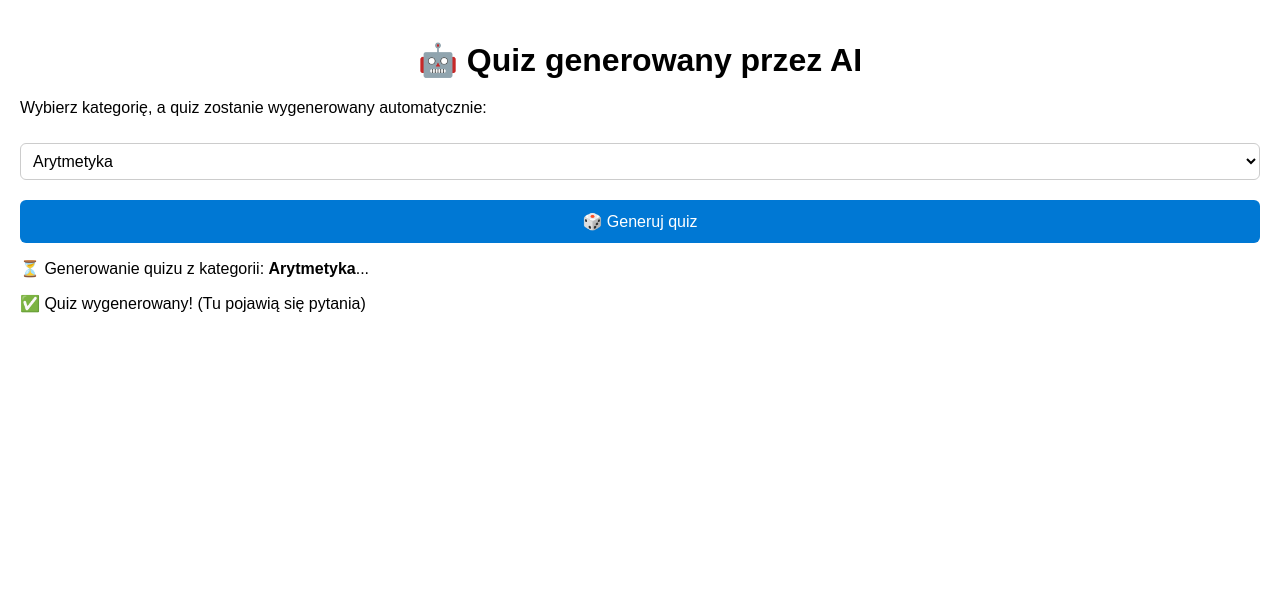
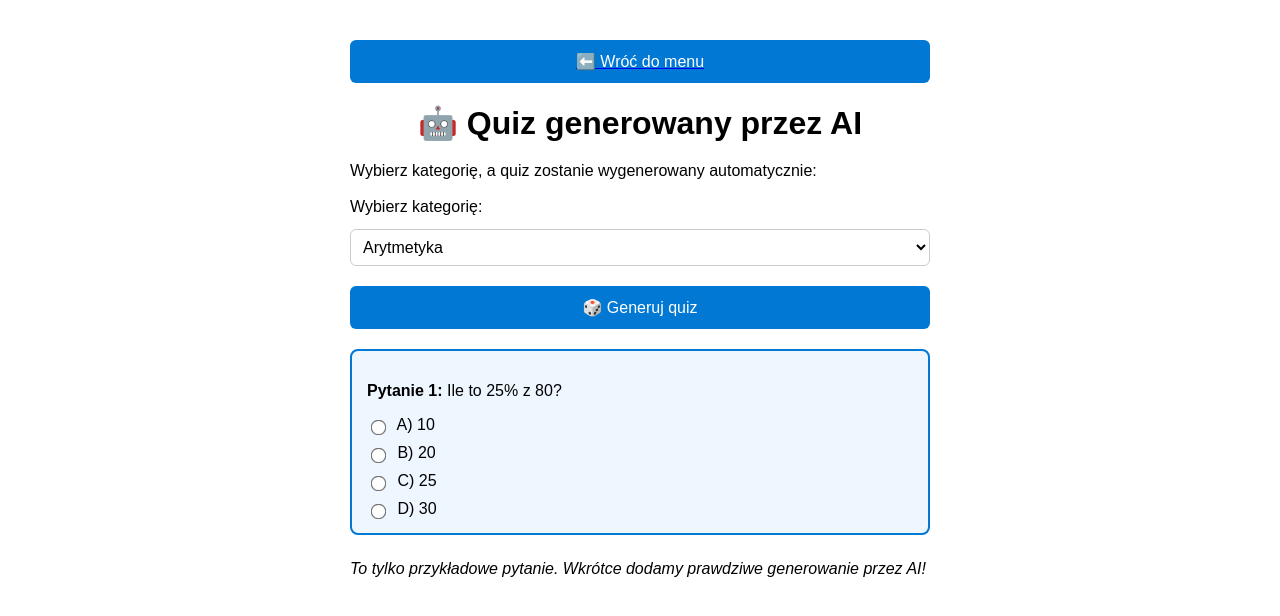
Before and after one commit to mikolajodrobinski-ui/quiz-matematyka, a website: page public/quiz-ai.html in a window 1280 px wide. Both pictures are taken after a click on the button "🎲 Generuj quiz". Drawn offline with nearby package versions, Linux system fonts and the light colour scheme.

Commit message:
update - AI

```diff
--- a/public/quiz-ai.html
+++ b/public/quiz-ai.html
@@ -5,12 +5,23 @@
   <meta name="viewport" content="width=device-width, initial-scale=1.0" />
   <title>Quiz AI – Kwizmat</title>
   <link rel="stylesheet" href="css/style.css" />
+
+  <!-- MathJax do renderowania LaTeX -->
+  <script src="https://polyfill.io/v3/polyfill.min.js?features=es6"></script>
+  <script id="MathJax-script" async
+    src="https://cdn.jsdelivr.net/npm/mathjax@3/es5/tex-mml-chtml.js">
+  </script>
 </head>
 <body>
-  <main class="quiz-ai">
+  <main class="quiz-container">
+    <a href="index.html">
+      <button style="margin-bottom: 20px;">⬅️ Wróć do menu</button>
+    </a>
+
     <h1>🤖 Quiz generowany przez AI</h1>
     <p>Wybierz kategorię, a quiz zostanie wygenerowany automatycznie:</p>
 
+    <label for="category-select">Wybierz kategorię:</label>
     <select id="category-select">
       <option value="Arytmetyka">Arytmetyka</option>
       <option value="Ułamki">Ułamki</option>
@@ -21,12 +32,37 @@
       <option value="Jednostki miary">Jednostki miary</option>
     </select>
 
-    <button onclick="generujQuiz()">🎲 Generuj quiz</button>
+    <button onclick="generujQuiz()" style="margin-top: 10px;">🎲 Generuj quiz</button>
 
-    <form id="quiz-form"></form>
+    <div id="quiz-content" style="margin-top: 20px;"></div>
     <p id="result"></p>
   </main>
 
-  <script src="js/quiz-ai.js"></script>
+  <script>
+    function generujQuiz() {
+      const category = document.getElementById("category-select").value;
+      const container = document.getElementById("quiz-content");
+      container.innerHTML = `<p>⏳ Generowanie quizu z kategorii: <strong>${category}</strong>...</p>`;
+
+      // Tu w przyszłości dodamy wywołanie API AI
+      // Na razie tylko placeholder
+      setTimeout(() => {
+        container.innerHTML = `
+          <div class="question">
+            <p><strong>Pytanie 1:</strong> Ile to 25% z 80?</p>
+            <div class="option-line"><input type="radio" name="q1" /> A) 10</div>
+            <div class="option-line"><input type="radio" name="q1" /> B) 20</div>
+            <div class="option-line"><input type="radio" name="q1" /> C) 25</div>
+            <div class="option-line"><input type="radio" name="q1" /> D) 30</div>
+          </div>
+          <p><em>To tylko przykładowe pytanie. Wkrótce dodamy prawdziwe generowanie przez AI!</em></p>
+        `;
+
+        if (window.MathJax) {
+          MathJax.typesetPromise();
+        }
+      }, 1000);
+    }
+  </script>
 </body>
 </html>
```
